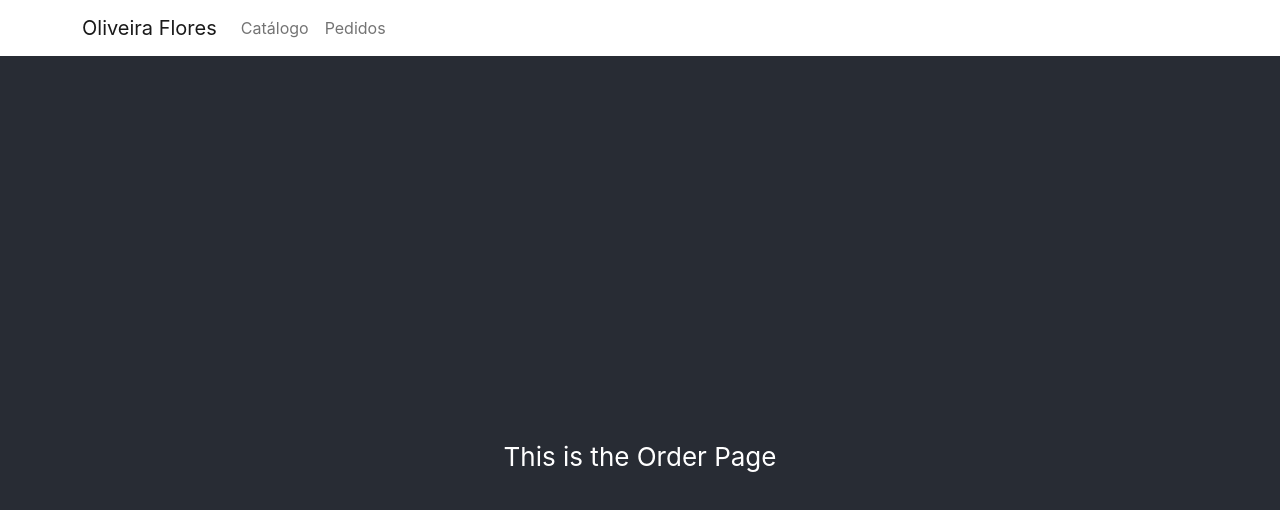
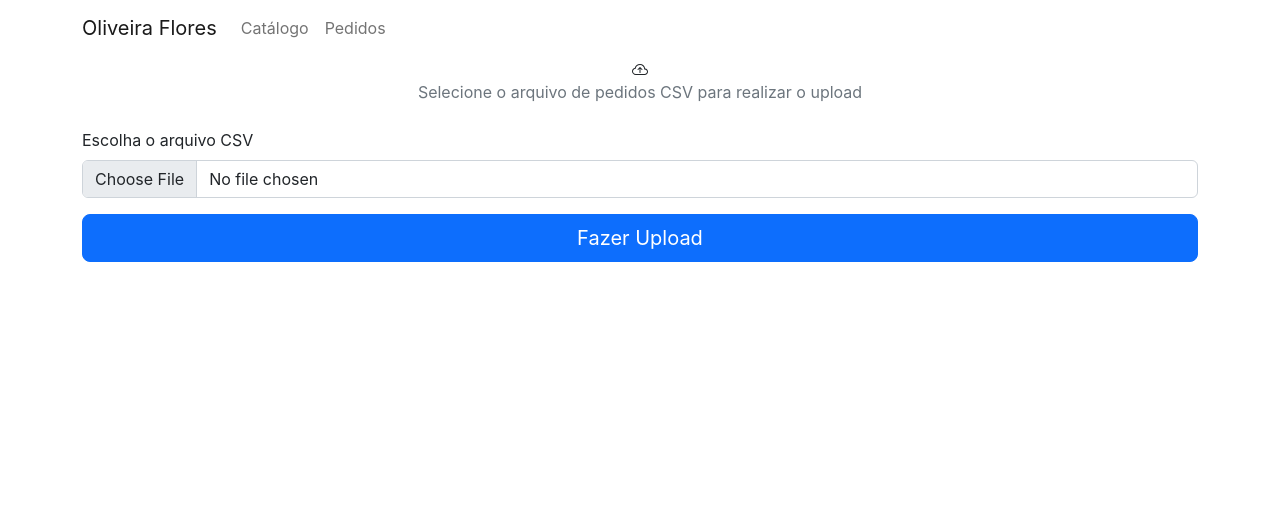
Before and after one commit to GuilhermeBley/Bl.Agrobook.Financial, a React (Create React App) app in the folder src/ui/agrobook-ui/: page /Order in a window 1280 px wide. Shown: the top 510 px of the page. Built offline with nearby package versions, Linux system fonts and the light colour scheme.

Commit message:
feat(order page) - HTML page

```diff
--- a/src/ui/agrobook-ui/src/pages/Order/index.js
+++ b/src/ui/agrobook-ui/src/pages/Order/index.js
@@ -4,8 +4,32 @@ function Order() {
     return (
         <>
             <PageNavigationBar />
-            <div className="App-header">
-                This is the Order Page
+
+            <div class="container">
+                <div class="upload-container bg-white">
+                    <div class="text-center">
+                        <div class="upload-icon">
+                            <svg xmlns="http://www.w3.org/2000/svg" width="1em" height="1em" fill="currentColor" viewBox="0 0 16 16" class="bi bi-cloud-arrow-up">
+                                <path fill-rule="evenodd" d="M7.646 5.146a.5.5 0 0 1 .708 0l2 2a.5.5 0 0 1-.708.708L8.5 6.707V10.5a.5.5 0 0 1-1 0V6.707L6.354 7.854a.5.5 0 1 1-.708-.708l2-2z" />
+                                <path d="M4.406 3.342A5.53 5.53 0 0 1 8 2c2.69 0 4.923 2 5.166 4.579C14.758 6.804 16 8.137 16 9.773 16 11.569 14.502 13 12.687 13H3.781C1.708 13 0 11.366 0 9.318c0-1.763 1.266-3.223 2.942-3.593.143-.863.698-1.723 1.464-2.383zm.653.757c-.757.653-1.153 1.44-1.153 2.056v.448l-.445.049C2.064 6.805 1 7.952 1 9.318 1 10.785 2.23 12 3.781 12h8.906C13.98 12 15 10.988 15 9.773c0-1.216-1.02-2.228-2.313-2.228h-.5v-.5C12.188 4.825 10.328 3 8 3a4.53 4.53 0 0 0-2.941 1.1z" />
+                            </svg>
+                        </div>
+                        <p class="text-muted mb-4">Selecione o arquivo de pedidos CSV para realizar o upload</p>
+                    </div>
+
+                    <form id="uploadForm" enctype="multipart/form-data">
+                        <div class="mb-3">
+                            <label for="fileInput" class="form-label">Escolha o arquivo CSV</label>
+                            <input class="form-control" type="file" id="fileInput" name="file" required />
+                        </div>
+                        <div class="d-grid gap-2">
+                            <button type="submit" class="btn btn-primary btn-lg">
+                                <span id="submitText">Fazer Upload</span>
+                                <span id="spinner" class="spinner-border spinner-border-sm d-none" role="status" aria-hidden="true"></span>
+                            </button>
+                        </div>
+                    </form>
+                </div>
             </div>
         </>
     );
```
